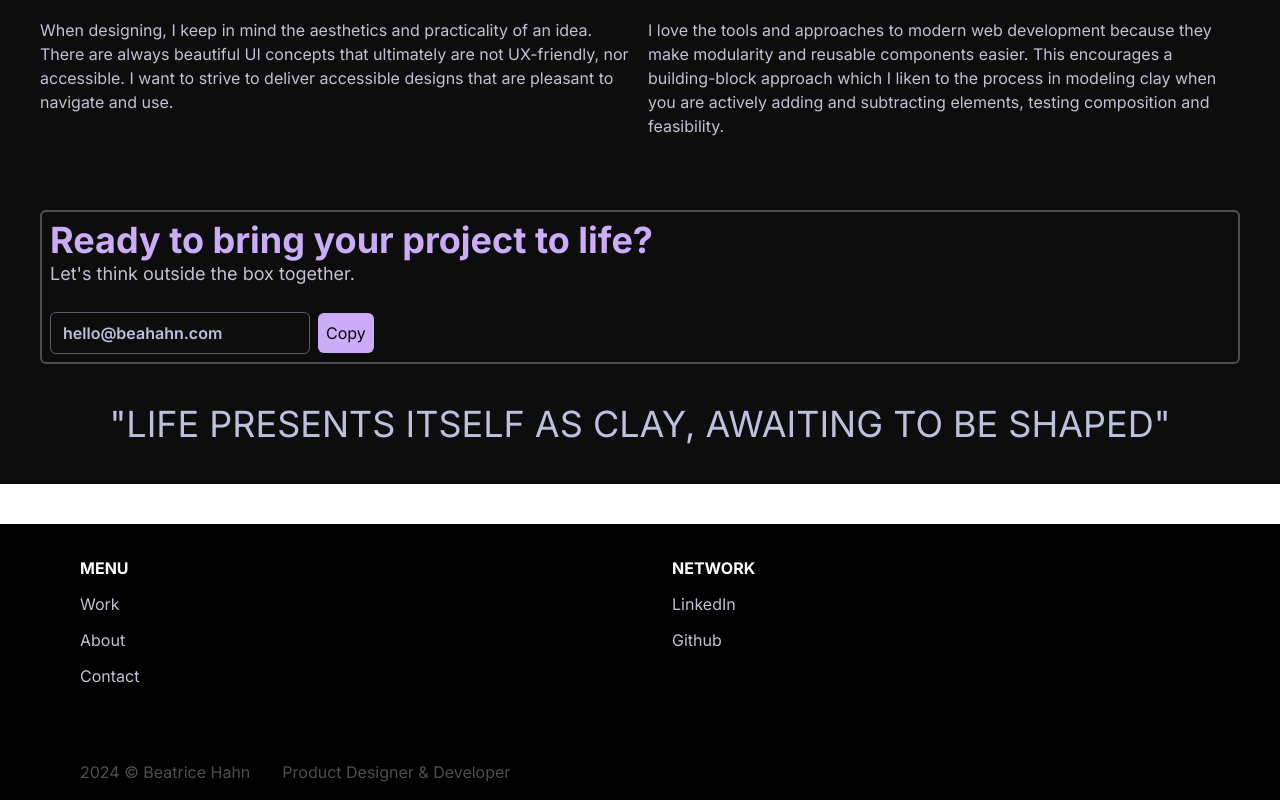
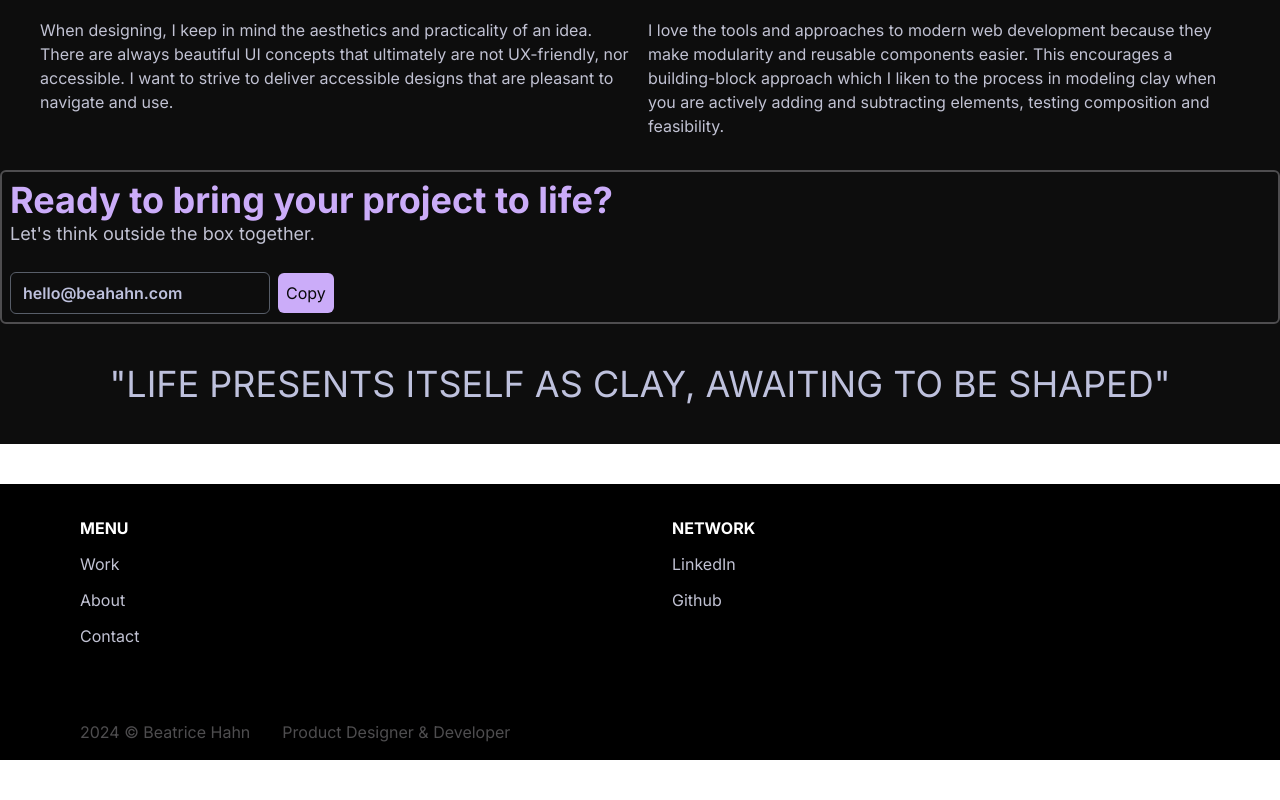
Before and after one commit to beatricehahn/nextjs-portfolio, a Next.js app: page / in a window 1280 px wide. Shown: the part 3600-4400 px from the top of the page. After the commit the page ends 4360 px from the top, so only its background shows below. Built offline with nearby package versions, Linux system fonts and the light colour scheme.

Commit message:
Update contact section margins

```diff
--- a/components/organisms/Contact.tsx
+++ b/components/organisms/Contact.tsx
@@ -3,7 +3,7 @@ import CopyButton from "../atoms/CopyButton"
 
 const Contact = () => {
   return (
-    <div id="contact" className='m-10 p-2 border-2 rounded-md border-white-800'>
+    <div id="contact" className='mb-10 p-2 border-2 rounded-md border-white-800'>
       <h1 className="font-bold text-xl md:text-4xl text-purple">Ready to bring your project to life?</h1>
       <p className="text-white-200 text-lg mb-6">Let's think outside the box together.</p>
       <CopyButton link="hello@beahahn.com" />
```
